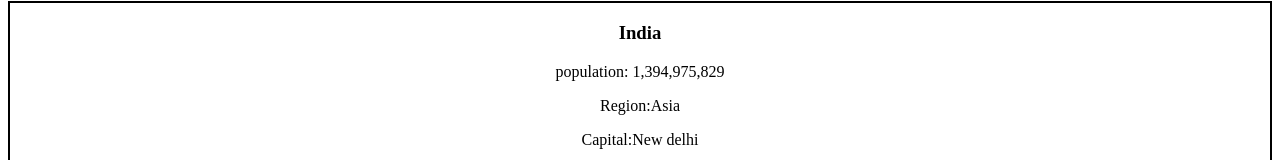
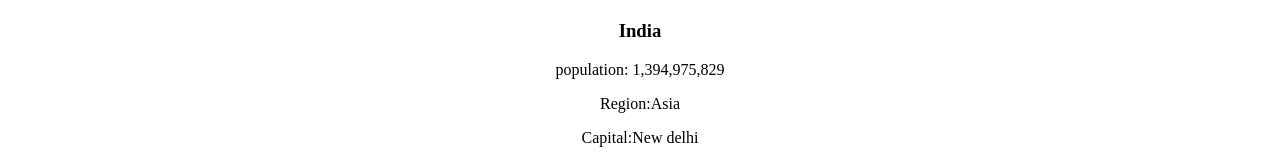
Before and after one commit to josephvijayJ/FLAGS-LOOP, a plain HTML site: page index.html in a window 1280 px wide. Shown: the part 295-455 px from the top of the page. Drawn offline with Linux system fonts and the light colour scheme; grey boxes are pictures that could not be loaded.

Commit message:
Update style.css

```diff
--- a/style.css
+++ b/style.css
@@ -14,6 +14,6 @@
   width: 30%;
   height: 30%;
 }
-.info {
+/* .info {
   border: 2px solid black;
-}
+} */
```
